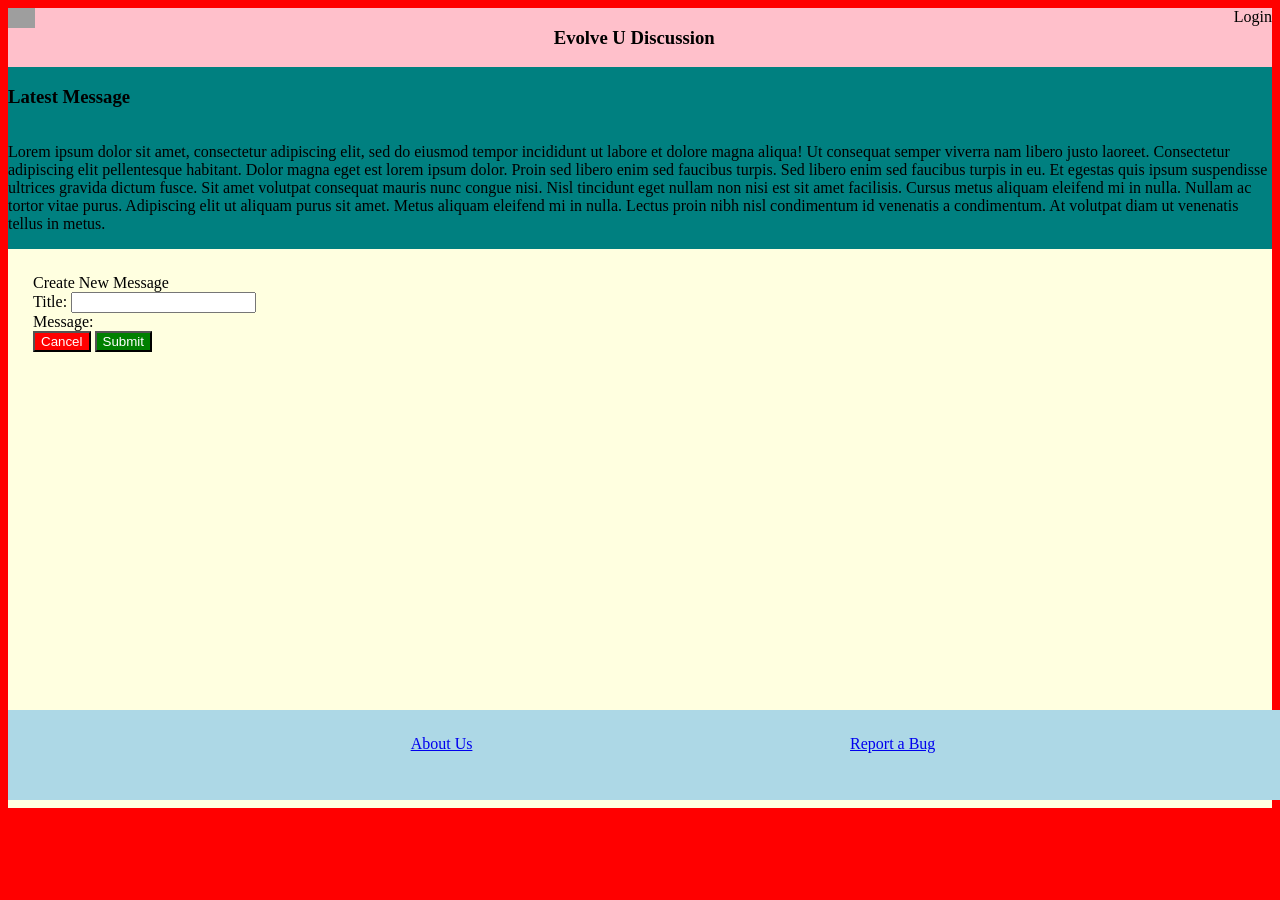
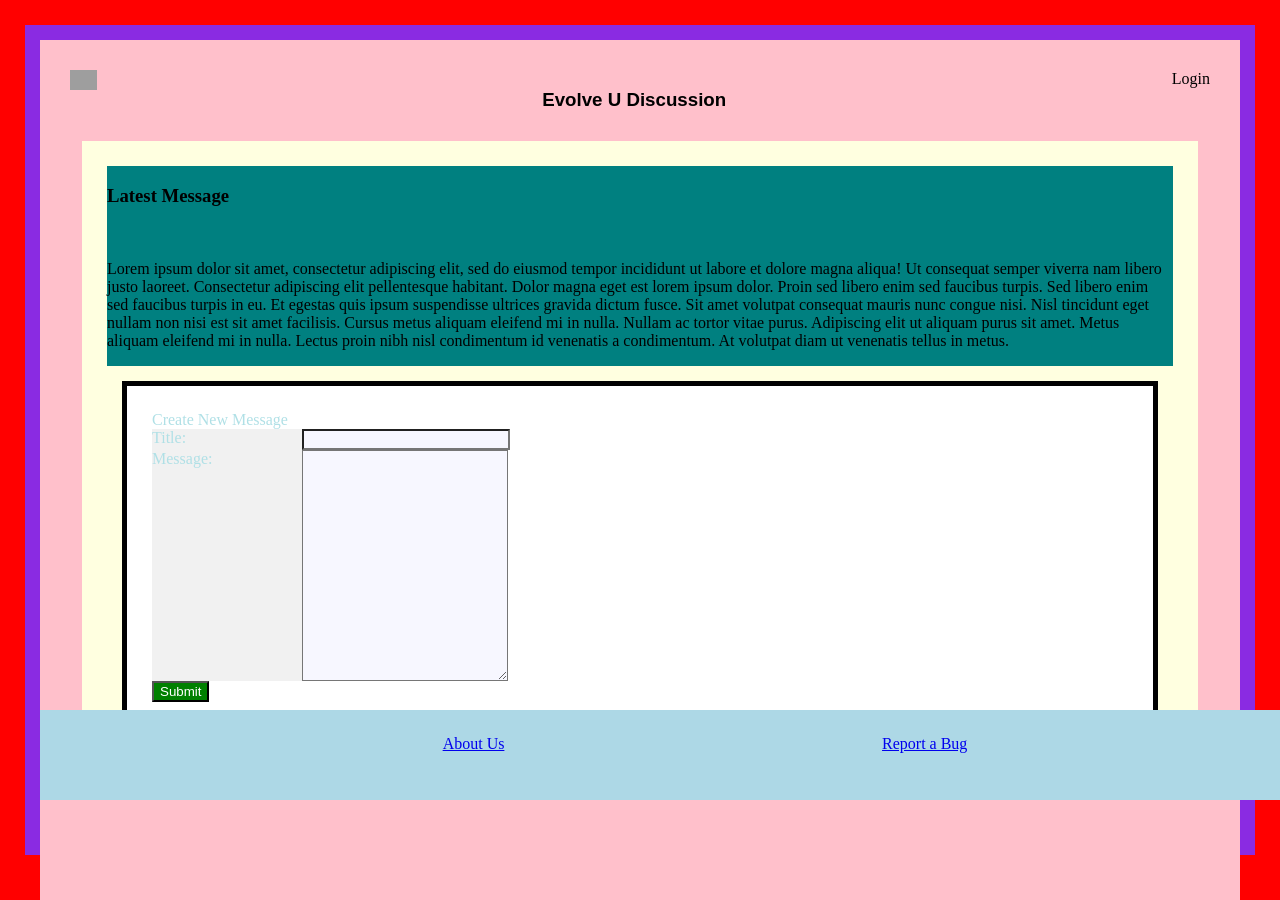
Before and after one commit to ducklabs/evolveu-user-generated-content, a website: page web0/start.html in a window 1280 px wide. Before the commit the page ends 808 px from the top, so only its background shows below. Drawn offline with Linux system fonts and the light colour scheme; grey boxes are pictures that could not be loaded.

Commit message:
Changes to start.html

```diff
--- a/web0/start.html
+++ b/web0/start.html
@@ -1,39 +1,60 @@
 <!DOCTYPE html>
+<!--height 100% takes up all available room on the page-->
 <html style="background-color: red; height:100%;">
     <head>
+        <!-- notice title changes name of the tab in your browser-->
         <title>Evolve U Messaging</title>
     </head>
-    <body style="height: 100%; background-color: blueviolet;"> <!-- margin here! -->
-        <div style="display: flex; flex-direction: column; justify-content: flex-start; height: 100%; background-color: pink;">
-            <div style="display: flex; flex-direction: row; justify-content: space-between;">
+
+    <!-- ooo padding, and colors. Still 100% height -->
+    <body style="height: 100%; background-color: blueviolet; margin: 25px; padding: 15px">
+        <!-- margin here! -->
+        <!-- first flex display, what happens if it's issing-->
+        <div style="display: flex; flex-direction: column; justify-contefnt: flex-start; align-items: space-between; height: 100%; background-color: pink; padding: 30px">
+            <div style="display: flex; flex-direction: row; justify-content: space-between;" class='page header'>
+                <!-- image -->
                 <img height="20" src="https://static1.squarespace.com/static/5a1309bebe42d6a63eacfb93/t/5a641afee4966be29452e3e2/1589211990164/?format=1500w"/>
-                <h3 style='left:auto; right: auto'>Evolve U Discussion</h3>
+                <!-- fonts -->
+                <h3 style='font-family: fantasy; font-weight:bolder'>Evolve U Discussion</h3>
+                <!-- on click -->
                 <div onclick="alert('Login Here')">Login</div>
             </div>
-            <div style="display: flex; flex-direction: column; height: 100%; justify-content: flex-start; background-color: lightyellow">
-                <div style="display: flex; flex-direction: column; justify-content: center; background-color: teal">
+            <div style="height: 66%;  background-color: lightyellow; padding: 25px; margin: 12px">
+                <div style="display: flex; flex-direction: column; justify-content: center; background-color: teal;  ">
+                    <!--h3?-->
                     <h3>Latest Message</h3>
+                    <br/>
+                    <!-- p -->
                     <p>
                         Lorem ipsum dolor sit amet, consectetur adipiscing elit, sed do eiusmod tempor incididunt ut labore et dolore magna aliqua! Ut consequat semper viverra nam libero justo laoreet. Consectetur adipiscing elit pellentesque habitant. Dolor magna eget est lorem ipsum dolor. Proin sed libero enim sed faucibus turpis. Sed libero enim sed faucibus turpis in eu. Et egestas quis ipsum suspendisse ultrices gravida dictum fusce. Sit amet volutpat consequat mauris nunc congue nisi. Nisl tincidunt eget nullam non nisi est sit amet facilisis. Cursus metus aliquam eleifend mi in nulla. Nullam ac tortor vitae purus. Adipiscing elit ut aliquam purus sit amet. Metus aliquam eleifend mi in nulla. Lectus proin nibh nisl condimentum id venenatis a condimentum. At volutpat diam ut venenatis tellus in metus.
                     </p>
                 </div>
-                <div style="padding: 25px">
+
+                <!-- border -->
+                <div style="padding: 25px; border: thick solid black; background-color: white; color: powderblue; margin:15px">
+                    <!-- br -->
                     Create New Message<br/>
-                    <span>
-                        Title:
-                        <input type="text"/>
-                    </span>
-                    <div>
-                        Message:
+                    <!-- flex row-->
+                    <div style="display: flex; flex-direction: row; justify-content: flex-start;">
+                        <!-- set width so Title: lines up with Message:-->
+                        <div style="width: 150px; background-color: #f1f1f1;">Title:</div>
+                        <input style="width: 200px; background-color: #f7f7ff" type="text"/>
                     </div>
-                    <button style="background-color: red; color: white">Cancel</button>
+                    <div style="display: flex; flex-direction: row; justify-content: flex-start;">
+                        <div style="width:150px; background-color: #f1f1f1">Message:</div>
+                        <textarea rows='15' style="width:200px; background-color: #f7f7ff"></textarea>
+                    </div>
                     <button style="background-color: green; color: white">Submit</button>
                 </div>
             </div>
         </div>
     </body>
+
+    <!-- fixed positioning... with bottom 0 drops it to the bottom of its most recent container -->
     <footer style="position: fixed; bottom: 0; width: 100%; background-color: lightblue; height: 40px; display: flex; flex-direction: row; justify-content: space-evenly; padding: 25px">
+       <!-- a tag to redirect to a page-->
         <a href="https://www.evolveu.ca/">About Us</a>
+        <!-- a tag to redirect to send an email -->
         <a href="mailto:chris@ducklabs.ca">Report a Bug</a>
     </footer>
 </html>
```
